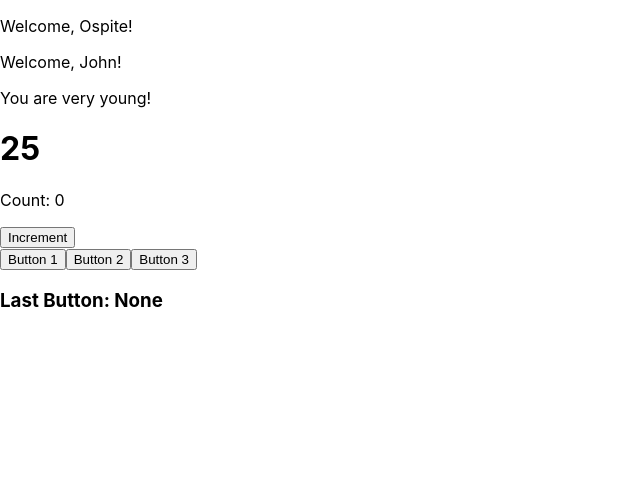
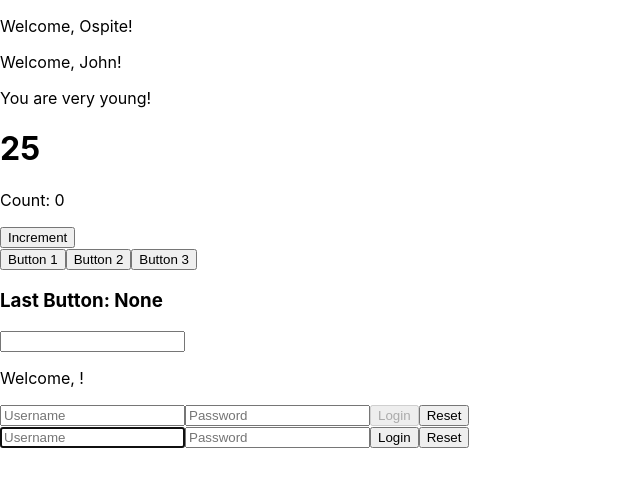
Before and after one commit to dinasaura/react-esercizi, a React (Create React App) app: page / in a window 1280 px wide. Shown: the top 486 px of the page, without its empty margins (0-640 px from the left). Built offline with nearby package versions, Linux system fonts and the light colour scheme.

Commit message:
added forms

```diff
--- a/src/App.js
+++ b/src/App.js
@@ -5,6 +5,9 @@ import SecondProp from './Welcome/SecondProp';
 import Counter from './Counter/Counter';
 import ClickCounter from './Counter/ClickCounter';
 import ClickTracker from './Counter/ClickTracker';
+import InteractiveWelcome from './Forms/InteractiveWelcome';
+import Login from './Forms/Login';
+import UncontrolledLogin from './Forms/UncontrolledLogin';
 // import CounterLifecycle from './CounterLifecycle';
 
 
@@ -17,6 +20,9 @@ function App() {
       <Counter valIniziale={5} incrementInterval={500} incrementQuantita={2} />
       <ClickCounter/>
       <ClickTracker/>
+      <InteractiveWelcome/>
+      <Login/>
+      <UncontrolledLogin/>
     </div>
   );
 }
--- /dev/null
+++ b/src/Forms/InteractiveWelcome.jsx
@@ -0,0 +1,32 @@
+import React, { Component } from 'react';
+import SecondProp from '../Welcome/SecondProp';
+
+class InteractiveWelcome extends Component {
+  constructor(props) {
+    super(props);
+    this.state = {
+      inputContent: ''
+    };
+  }
+
+  handleInputChange = event => {
+    this.setState({
+      inputContent: event.target.value
+    });
+  };
+
+  render() {
+    return (
+      <div>
+        <input
+          type="text"
+          value={this.state.inputContent}
+          onChange={this.handleInputChange}
+        />
+        <SecondProp name={this.state.inputContent} />
+      </div>
+    );
+  }
+}
+
+export default InteractiveWelcome;
--- /dev/null
+++ b/src/Forms/Login.jsx
@@ -0,0 +1,49 @@
+import React, { useState } from 'react';
+
+function Login({ onLogin }) {
+  const [username, setUsername] = useState('');
+  const [password, setPassword] = useState('');
+
+
+  // pulsante reset
+  const gestioneLogin = () => {
+    if (username !== '' && password !== '') {
+      onLogin({ username, password });
+    }
+  };
+
+  const gestioneReset = () => {
+    setUsername('');
+    setPassword('');
+  };
+
+  const isDisabled = username === '' || password === '';
+
+  return (
+    <div>
+      <input
+        type="text"
+        placeholder="Username"
+        value={username}
+        onChange={event => setUsername(event.target.value)}
+      />
+      <input
+        type="password"
+        placeholder="Password"
+        value={password}
+        onChange={event => setPassword(event.target.value)}
+      />
+      <button onClick={gestioneLogin} disabled={isDisabled}>
+        Login
+      </button>
+
+      {/* reset */}
+
+      <button onClick={gestioneReset}>
+        Reset
+      </button>
+    </div>
+  );
+}
+
+export default Login;
--- /dev/null
+++ b/src/Forms/UncontrolledLogin.jsx
@@ -0,0 +1,48 @@
+import React, { useRef, useEffect } from 'react';
+
+function UncontrolledLogin({ onLogin }) {
+    const usernameRef = useRef(null);
+    const passwordRef = useRef(null);
+
+  const gestioneLogin = () => {
+    const username = document.getElementById('username').value;
+    const password = document.getElementById('password').value;
+    if (username !== '' && password !== '') {
+      onLogin({ username, password });
+    }
+  };
+
+  const gestioneReset = () => {
+    document.getElementById('username').value = '';
+    document.getElementById('password').value = '';
+  };
+
+  useEffect(() => {
+    usernameRef.current.focus();
+  }, []);
+
+  return (
+    <div>
+      <input
+        type="text"
+        id="username"
+        placeholder="Username"
+        ref={usernameRef}
+      />
+      <input
+        type="password"
+        id="password"
+        placeholder="Password"
+        ref={passwordRef}
+      />
+      <button onClick={gestioneLogin}>
+        Login
+      </button>
+      <button onClick={gestioneReset}>
+        Reset
+      </button>
+    </div>
+  );
+}
+
+export default UncontrolledLogin;
```
